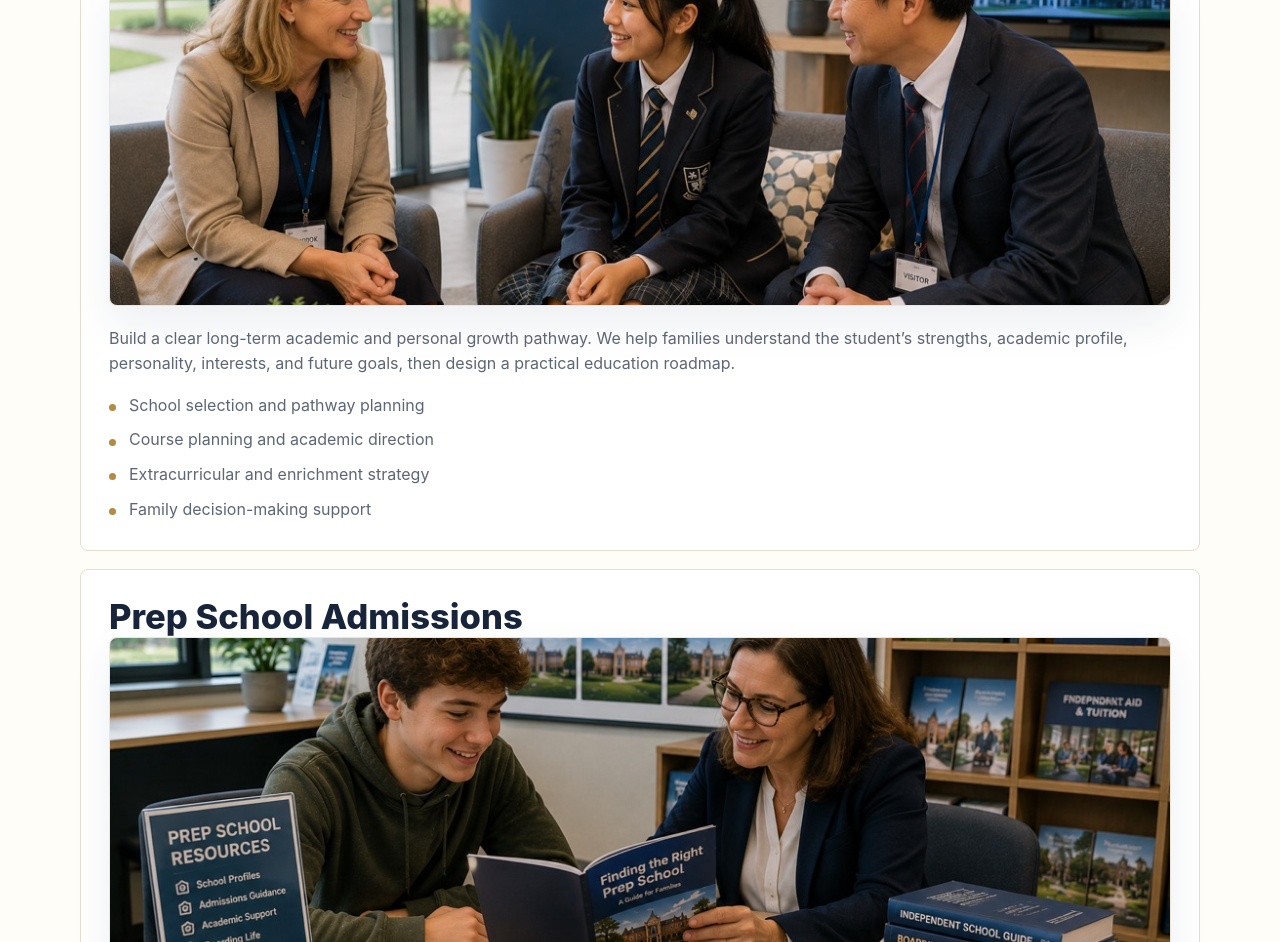
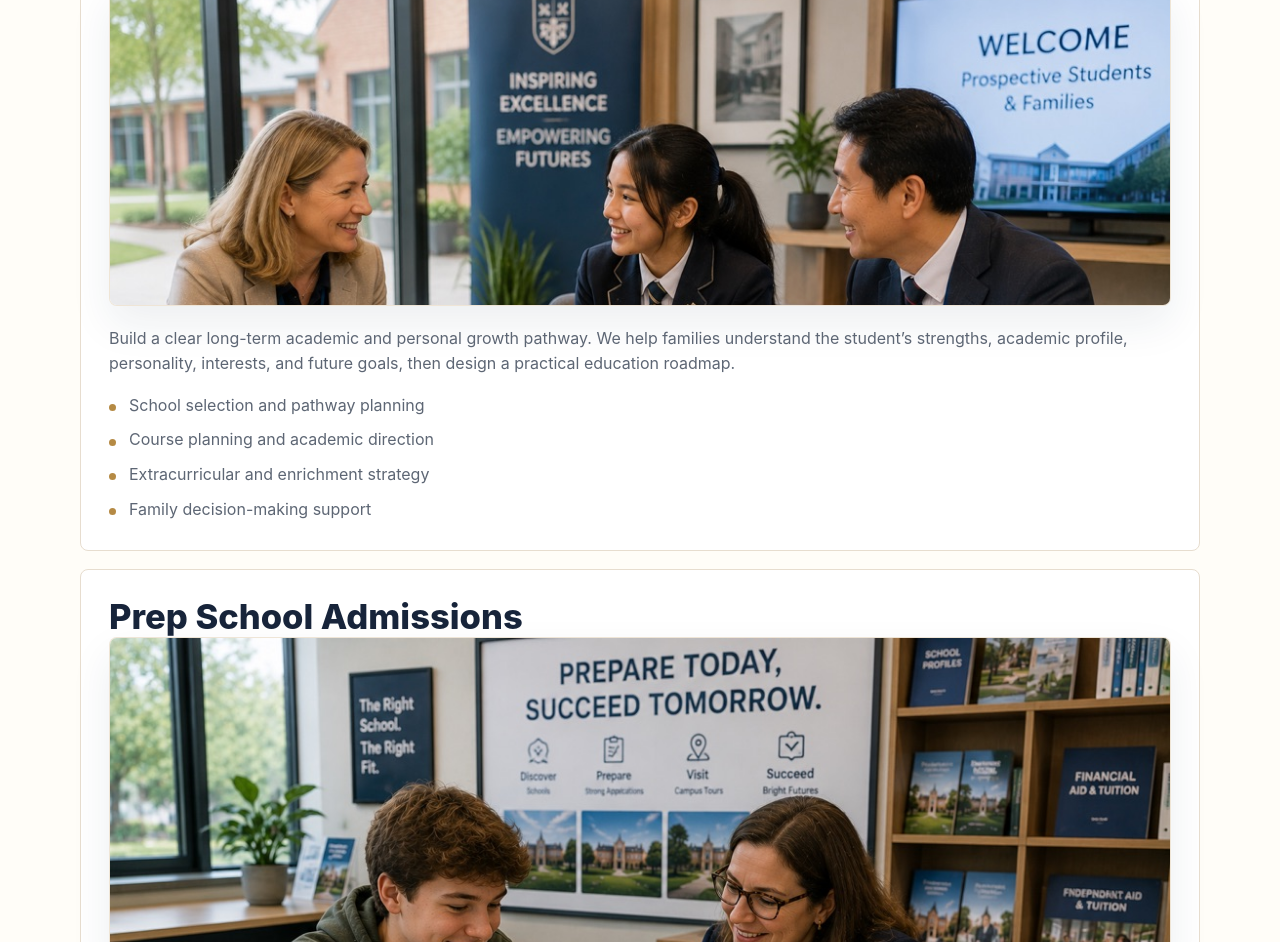
Before and after one commit to animetroconsulting-ui/Animetro-Consulting, a plain HTML site: page en/services/index.html in a window 1280 px wide. Shown: the part 517-1459 px from the top of the page. Drawn offline with Linux system fonts and the light colour scheme.

Commit message:
Add files via upload

```diff
--- a/assets/styles.css
+++ b/assets/styles.css
@@ -536,6 +536,10 @@ p {
   width: 100%;
   height: clamp(220px, 26vw, 320px);
   object-fit: cover;
+}
+
+.service-image img {
+  object-position: top center;
 }
 
 .resource-category > .section-image {
```
